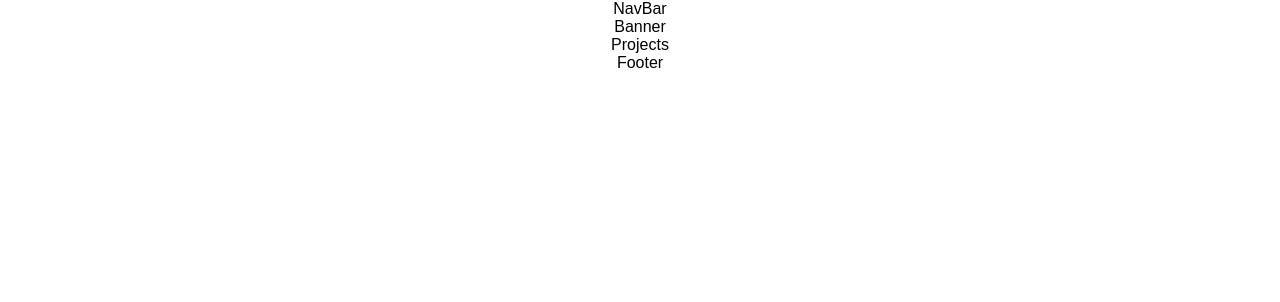
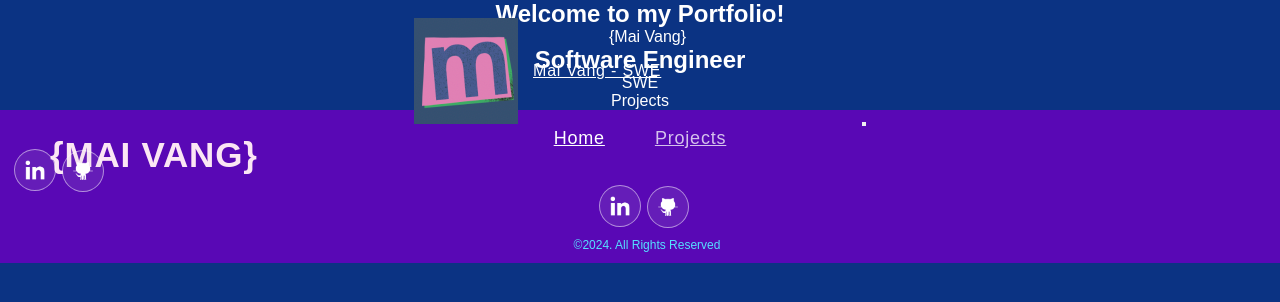
Before and after one commit to vmaineng/portfolioMai, a React (Create React App) app: page / in a window 1280 px wide. Shown: the top 302 px of the page. Built offline with nearby package versions, Linux system fonts and the light colour scheme.

Commit message:
added in css footer

```diff
--- a/src/App.css
+++ b/src/App.css
@@ -22,3 +22,140 @@
   from { transform: rotate(0deg); }
   to { transform: rotate(360deg); }
 }
+
+* {
+  margin: 0;
+  padding: 0;
+  box-sizing: border-box;
+}
+
+/* NavBar */
+
+
+body {
+  font-weight: 100;
+  overflow-x: hidden;
+  position: relative;
+  background-color: #0b3383 !important;
+  color: white !important;
+}
+
+
+/* -------------------------------- Navbar -------------------------------- */
+nav.navbar {
+  padding: 18px 0;
+  position: fixed;
+  width: 100%;
+  top: 0;
+  z-index: 9999;
+  transition:  0.32s ease-in-out;
+}
+nav.navbar.scrolled {
+  padding: 0px 0;
+  background-image: url("https://encrypted-tbn0.gstatic.com/images?q=tbn:ANd9GcTf6dUSv_E8fDXeaPSmF7T7CEDnyQq_u1sGbDjps9XLG_OXsbWjV2U-ctwB8rY4D35vBv0&usqp=CAU");
+  background-position: top center;
+  background-size: cover;
+  background-repeat: no-repeat;
+}
+nav.navbar a.navbar-brand {
+    width: 35%;
+    color: #fff;
+    display: inline-flex;
+    align-items: center;
+    letter-spacing: 0.8px;
+}
+nav.navbar .navbar-nav .nav-link.navbar-link {
+  font-weight: 400;
+  color: #fff !important;
+  letter-spacing: 0.8px;
+  padding: 0 25px;
+  font-size: 18px;
+  opacity: 0.75;
+}
+nav.navbar .navbar-nav a.nav-link.navbar-link:hover,
+nav.navbar .navbar-nav a.nav-link.navbar-link.active {
+    opacity: 1;
+}
+span.navbar-text {
+    display: flex;
+    align-items: center;
+}
+
+span.name{
+  padding-left: 15px;
+}
+
+/* socials buttons -------------------------------- */
+.social-icon {
+  display: inline-block;
+  margin-left: 14px;
+}
+.social-icon a {
+  width: 42px;
+  height: 42px;
+  background: rgba(217, 217, 217, 0.1);
+  display: inline-flex;
+  border-radius: 50%;
+  margin-right: 6px;
+  align-items: center;
+  justify-content: center;
+  line-height: 1;
+  border: 1px solid rgba(255, 255, 255, 0.5);
+}
+.social-icon a::before {
+  content: "";
+  width: 42px;
+  height: 42px;
+  position: absolute;
+  background-color: #ffffff;
+  border-radius: 50%;
+  transform: scale(0);
+transition: 0.3s ease-in-out;
+}
+.social-icon a:hover::before {
+  transform: scale(1);
+}
+.social-icon a img {
+width: 50%;
+z-index: 1;
+transition: 0.3s ease-in-out;
+}
+.social-icon a:hover img {
+filter: brightness(0) saturate(100%) invert(0%) sepia(7%) saturate(98%) hue-rotate(346deg) brightness(95%) contrast(86%);
+}
+
+
+
+
+ /* footer */
+.footer {
+  background-color: #5908b5;
+  padding: 25px 50px 10px;
+  text-align: center;
+  align-items: center ;
+ }
+
+ .footer p{
+   color:rgb(85, 224, 255);
+   font-weight: 100;
+   font-size: 12px;
+   padding-top: 10px;
+   text-align: center;
+   align-items: center;
+ }
+ .footer .name {
+   font-weight: 700;
+   letter-spacing: 0.8px;
+   background-color: #fff;
+   font-size: 35px;
+   margin-bottom: 10px;
+   display: block;
+   color: rgba(214, 11, 146, 0.1);
+   background-position: center center;
+   background-size: cover;
+   -webkit-background-clip:text;
+   animation: animate 80s linear infinite;
+   text-align: left;
+   text-transform: uppercase;
+   font-weight: 900;
+ }
--- a/src/App.js
+++ b/src/App.js
@@ -1,8 +1,7 @@
 import React, { Component } from "react";
-import logo from "./logo.svg";
 import "./App.css";
 import { NavBar } from "./components/NavBar";
-import { Banner } from "./components/Banner";
+import { Home } from "./components/Home";
 import { Projects } from "./components/Projects";
 import { Footer } from "./components/Footer";
 
@@ -11,7 +10,7 @@ class App extends Component {
     return (
       <div className="App">
         <NavBar />
-        <Banner />
+        <Home />
         <Projects />
         <Footer />
       </div>
--- a/src/components/Banner.js
+++ /dev/null
@@ -1,7 +0,0 @@
-import React from 'react'
-
-export const Banner = () => {
-  return (
-    <div>Banner</div>
-  )
-}
--- a/src/components/Footer.js
+++ b/src/components/Footer.js
@@ -1,7 +1,40 @@
-import React from 'react'
+import React from "react";
+import { Container, Row, Col } from "react-bootstrap";
+import githubIcon from "../assets/nav/github.png";
+import linkedinIcon from "../assets/nav/linkedIn.png";
 
 export const Footer = () => {
+    const name = "{Mai Vang}"
   return (
-    <div>Footer</div>
-  )
-}
+    <div>
+      <footer className="footer">
+        <Container>
+          <Row className="align-items-center">
+            <Col size={12} sm={6} className="text-start text-sm-end">
+              <h6 className="name">{name}</h6>
+            </Col>
+            <Col size={12} sm={6} className="text-center text-sm-end">
+              <div className="social-icon">
+                <a
+                  href="https://www.linkedin.com/in/mai-vang-software-engineer/"
+                  target="_blank"
+                  rel="noreferrer"
+                >
+                  <img src={linkedinIcon} alt="LinkedIn" />
+                </a>
+                <a
+                  href="https://github.com/vmaineng"
+                  target="_blank"
+                  rel="noreferrer"
+                >
+                  <img src={githubIcon} alt="Github" />
+                </a>
+                <p>&copy;{new Date().getFullYear()}. All Rights Reserved</p>
+              </div>
+            </Col>
+          </Row>
+        </Container>
+      </footer>
+    </div>
+  );
+};
--- /dev/null
+++ b/src/components/Home.js
@@ -0,0 +1,28 @@
+import React from 'react'
+import { Col, Container, Row } from "react-bootstrap";
+
+export const Home = () => {
+  const myName = "{Mai Vang}"
+  return (
+    <div>
+         <section className="banner" id="home">
+            <Container>
+                <Row>
+                    <Col xs={12} md={6} xl={7}>
+                        <h2> Welcome to my Portfolio! </h2>
+                        <span className="name">{myName}</span>
+                        <h1> Software Engineer </h1>
+                        <p>
+                            SWE
+                        </p>
+                    </Col>
+                    {/* <Col xs={12} md={6} xl={5}>
+                        <img id="animated" src='https://cdni.iconscout.com/illustration/premium/thumb/female-developer-developing-website-7299187-5962904.png' alt="Header"/>
+                    </Col> */}
+                </Row>
+            </Container>
+        </section>
+
+    </div>
+  )
+}
--- a/src/components/NavBar.js
+++ b/src/components/NavBar.js
@@ -1,10 +1,41 @@
-import React from 'react'
+import { useEffect, useState } from 'react'
 import githubIcon from '../assets/nav/github.png';
 import linkedinIcon from '../assets/nav/linkedIn.png';
+import { Navbar, Container, Nav} from 'react-bootstrap';
+import logo from '../assets/nav/fav1.png'
 
 
 export const NavBar = () => {
+    const [activeLink, setActiveLink] = useState('home')
+
+    const onUpdateActiveLink = (value) => {
+        setActiveLink(value);
+    }
   return (
-    <div>NavBar</div>
+    <div>
+        <Navbar expand="lg" >
+                <Container>
+                    <Navbar.Brand href="/">
+                        <img src={logo} alt='Logo' />
+                        <span className='name'> Mai Vang - SWE </span>
+                    </Navbar.Brand>
+                    <Navbar.Toggle aria-controls="basic-navbar-nav">
+                        <span className="navbar-toggler-icon"></span>
+                    </Navbar.Toggle>
+                    <Navbar.Collapse id="basic-navbar-nav">
+                        <Nav className="ms-auto">
+                            <Nav.Link href="#home" className={activeLink === "home" ? "active navbar-link" : "navbar-link"} onClick ={() => onUpdateActiveLink('home')}>Home</Nav.Link>
+                            <Nav.Link href="#projects" className={activeLink === "projects" ? "active navbar-link" : "navbar-link"} onClick ={() => onUpdateActiveLink('projects')}>Projects</Nav.Link>
+                        </Nav>
+                        <span className='navbar-text'>
+                            <div className='social-icon'>
+                                <a href='https://www.linkedin.com/in/mai-vang-software-engineer/' target="_blank" rel="noreferrer"><img src={linkedinIcon} alt = 'LinkedIn' /></a>
+                                <a href='https://github.com/vmaineng' target="_blank" rel="noreferrer"><img src={githubIcon} alt = 'Github' /></a>
+                            </div>
+                        </span>
+                    </Navbar.Collapse>
+                </Container>
+            </Navbar>
+        </div>
   )
 }
```
Also changed, not shown: src/components/ProjectCard.js (+7 -0 lines), src/assets/nav/fav1.png (added).
